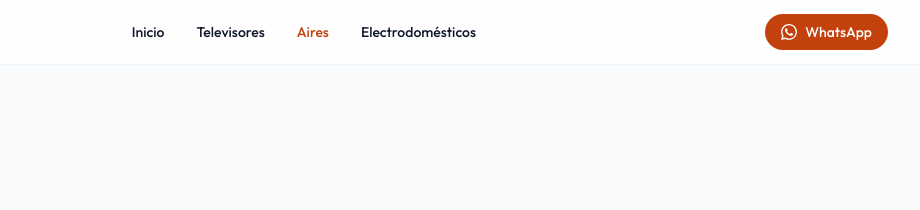
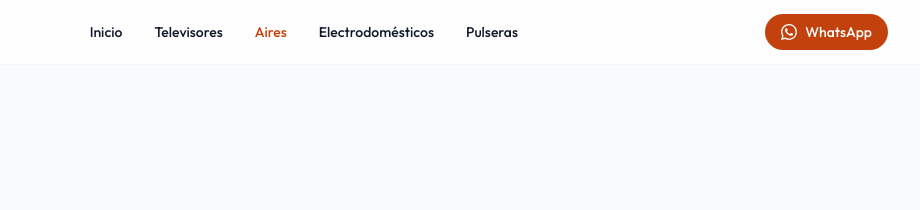
Before and after one commit to reynanthony/dk-electronic, a plain HTML site: page aires.html in a window 1280 px wide. Shown: the top 210 px of the page, 360-1280 px from the left. Drawn offline with nearby package versions, Linux system fonts and the light colour scheme.

Commit message:
Add Pulseras link to header navigation in all pages

```diff
--- a/aires.html
+++ b/aires.html
@@ -49,11 +49,12 @@
 <img src="https://raw.githubusercontent.com/reynanthony/dk-electronic/main/logo/dklogo-removebg-preview.png" alt="DK" class="h-10 w-10 object-contain">
 <span class="text-xl font-bold tracking-tight">DK <span class="text-primary">Electronic</span></span>
 </a>
-<nav class="hidden md:flex items-center gap-8">
+<nav class="hidden md:flex items-center gap-8" aria-label="Navegación principal">
 <a href="index.html" class="text-sm font-medium hover:text-primary transition-colors">Inicio</a>
 <a href="televisores.html" class="text-sm font-medium hover:text-primary transition-colors">Televisores</a>
 <a href="aires.html" class="text-sm font-medium text-primary transition-colors">Aires</a>
 <a href="electrodomesticos.html" class="text-sm font-medium hover:text-primary transition-colors">Electrodomésticos</a>
+<a href="pulseras.html" class="text-sm font-medium hover:text-primary transition-colors">Pulseras</a>
 </nav>
 <div class="flex items-center gap-3">
 <a href="https://wa.me/18293686994" target="_blank" class="flex items-center gap-2 bg-primary text-white px-4 py-2 rounded-full text-sm font-medium hover:bg-orange-700 transition-colors">
```
Also changed, not shown: electrodomesticos.html (+1 -0 lines), index.html (+4 -0 lines), televisores.html (+2 -1 lines).
